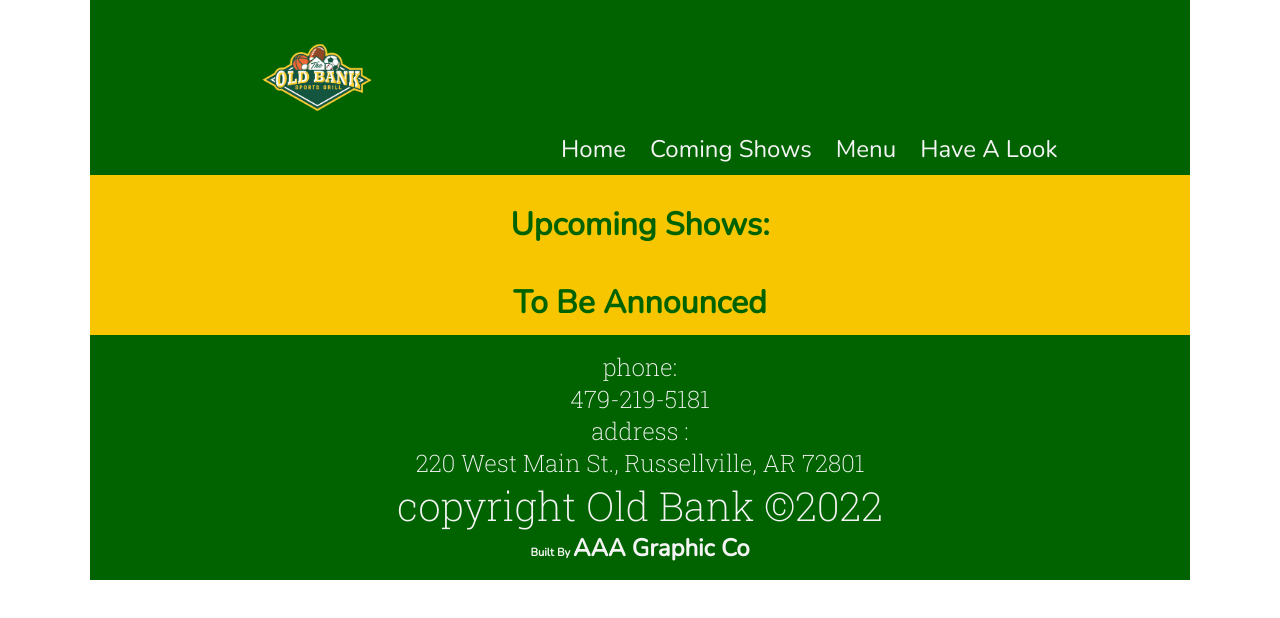
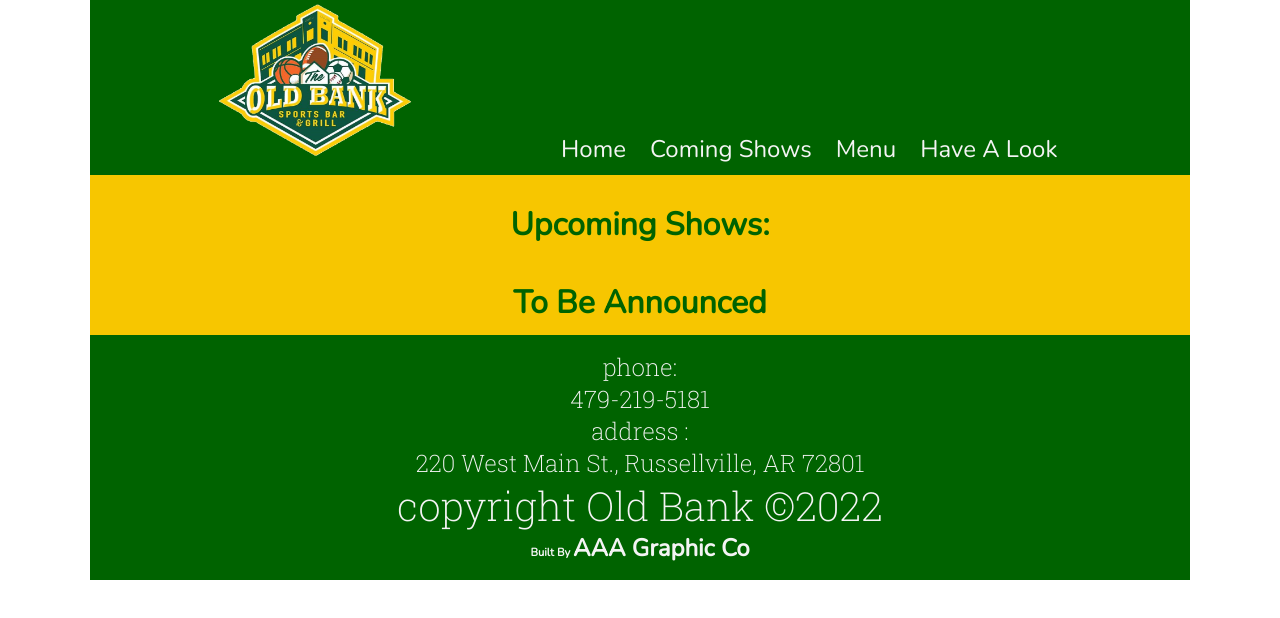
Before and after one commit to AAAGraficCo/oldBank, a website: page coming.html in a window 1280 px wide. Drawn offline with nearby package versions, Linux system fonts and the light colour scheme.

Commit message:
logo back on coming

```diff
--- a/coming.html
+++ b/coming.html
@@ -21,9 +21,7 @@
   <body>
     <div class="container">
       <header>
-        <div class="logo">
-          <img src="./img/oldBankLogo.png" alt="old bank logo" />
-        </div>
+        <div class="logo"><img src="./img/logo.png" alt="old bank logo" /></div>
 
         <div class="nav">
           <ul class="nav-ul">
```
